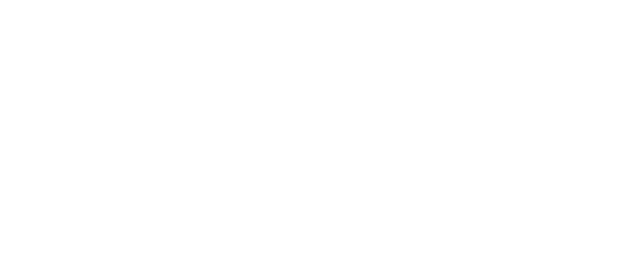
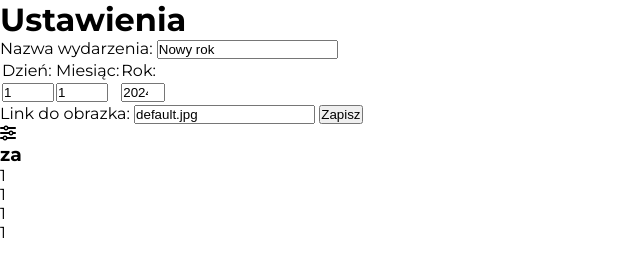
Before and after one commit to PawDah/Your-Data, a plain HTML site: page index.html in a window 1280 px wide. Shown: the whole page, without its empty margins (0-640 px from the left). Drawn offline with Linux system fonts and the light colour scheme.

Commit message:
added html and default jpg

```diff
--- a/index.html
+++ b/index.html
@@ -8,15 +8,68 @@
     <title>Your Data</title>
     <link rel="preconnect" href="https://fonts.googleapis.com">
     <link rel="preconnect" href="https://fonts.gstatic.com" crossorigin>
-    <link href="https://fonts.googleapis.com/css2?family=Montserrat:wght@400;700&display=swap" rel="stylesheet">
+    <link href="https://fonts.googleapis.com/css2?family=Montserrat:wght@400;
+    700&display=swap" rel="stylesheet">
+    <script src="https://kit.fontawesome.com/19533f32e4.js" crossorigin="anonymous"></script>
     <link rel="stylesheet" href="main.css">
+
 </head>
 
 <body>
 
 
     <div class="wrapper">
+        <div class="settings">
+            <h1>Ustawienia</h1>
+            <label for="event-name">Nazwa wydarzenia:</label>
+            <input type="text" id="event-name" value="Nowy rok">
+            <table class="date">
+                <tr>
+                    <td> <label for="event-day">Dzień:</label></td>
+                    <td> <label for="event-month">Miesiąc:</label></td>
+                    <td> <label for="event-year">Rok:</label></td>
+                </tr>
 
+
+                <tr>
+                    <td><input type="number" id="event-day" min="1" max="31" value="1"></td>
+                    <td><input type="number" id="event-month" min="1" max="12" value="1"></td>
+                    <td><input type="number" id="event-year" min="4" max="4" value="2024"></td>
+                </tr>
+
+            </table>
+            <label for="event-image">Link do obrazka:</label>
+            <input type="text" id="event-image" value="default.jpg">
+            <button class="save">Zapisz</button>
+        </div>
+        <div class="image-section">
+            <div class="settings-btn"><i class="fas fa-sliders-h"></i></div>
+        </div>
+        <div class="time-section">
+            <h3>
+                <span class="event"></span>
+                za
+            </h3>
+            <div class="time-cards">
+                <div class="card">
+                    <p class="days-count number">1</p>
+                    <p class="card-title"></p>
+                </div>
+                <div class="card">
+                    <p class="-count-hours number">1</p>
+                    <p class="card-title"></p>
+                </div>
+                <div class="card">
+                    <p class="days-minutes number">1</p>
+                    <p class="card-title"></p>
+                </div>
+                <div class="card">
+                    <p class="days-seconds number">1</p>
+                    <p class="card-title"></p>
+                </div>
+
+            </div>
+        </div>
     </div>
 
 
```
Also changed, not shown: default.jpg (added).
